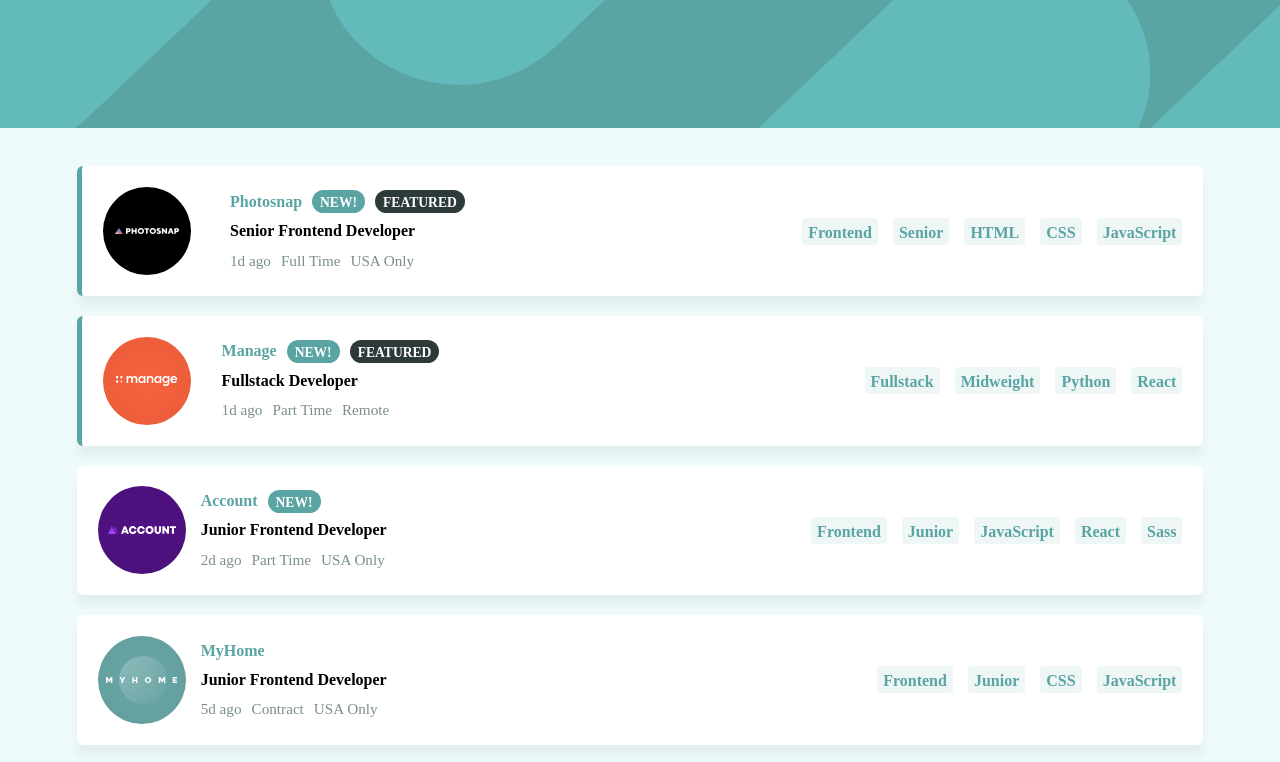
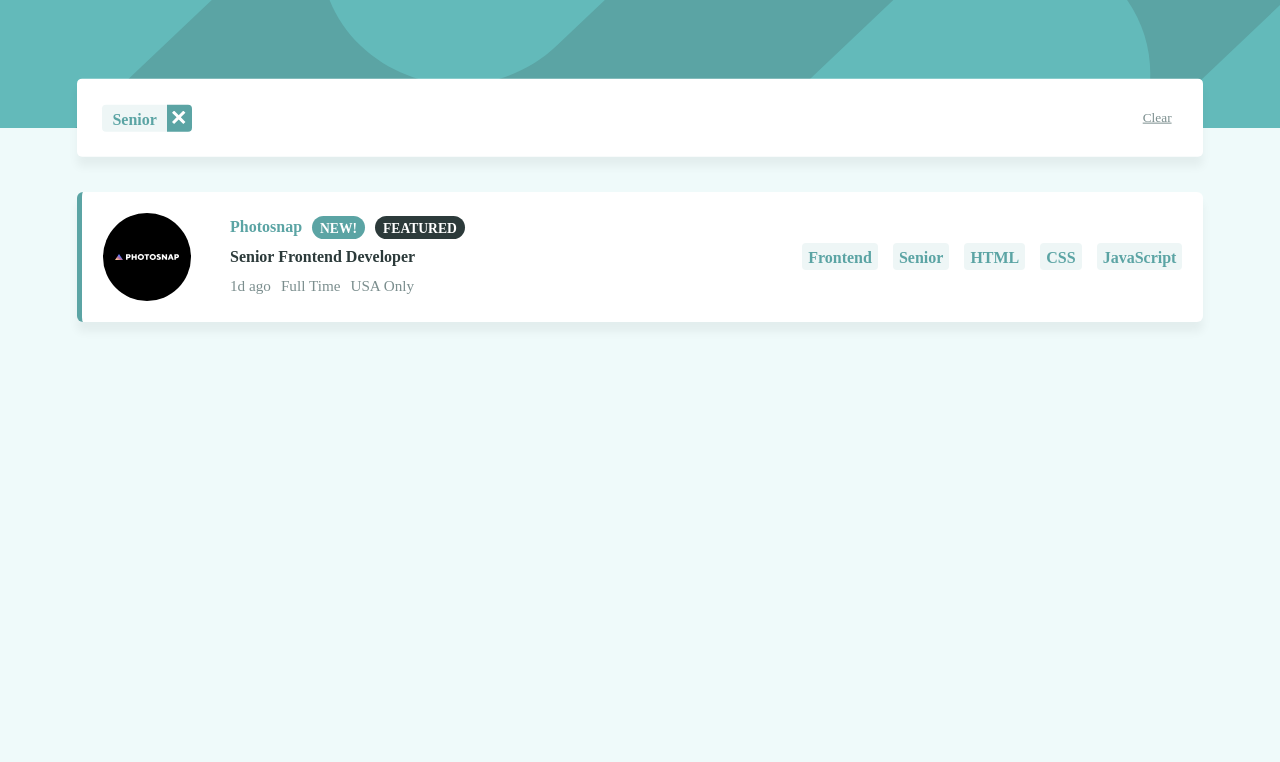
Before and after one commit to shikot0/static-job-listings-master, a plain HTML site: page index.html in a window 1280 px wide. Both pictures are taken after a click on the element "Senior". Shown: the top 762 px of the page. Drawn offline with Linux system fonts and the light colour scheme.

Commit message:
Second stage completed

```diff
--- a/index.html
+++ b/index.html
@@ -18,6 +18,13 @@
 <body>
   <main>
     <section id="wrapper">
+      <div id="search-query">
+        <div id="queries-wrapper">
+          <!-- <p class="query">HTML<button class="remove-query-button"><img src="images/icon-remove.svg" alt=""></button></p>
+          <p class="query">CSS<button class="remove-query-button"><img src="images/icon-remove.svg" alt=""></button></p> -->
+        </div>
+        <button id="clear-queries-button">Clear</button>
+      </div>
       <!-- <div class="job-listing">
         <div class="main-info">
           <img src="images/photosnap.svg" alt="">
--- a/script.js
+++ b/script.js
@@ -1,57 +1,60 @@
 const wrapper = document.getElementById('wrapper');
+const queriesWrapper = document.getElementById('queries-wrapper');
+const clearQueriesBtn = document.getElementById('clear-queries-button');
 
+let jobListings = [];
 fetch("data.json")
 .then(resp => {
     return resp.json()
 }).then(data => {
-    data.forEach(element => {
+    jobListings = data.map(listing => {
        const job = document.createElement('div');
        job.classList.add('job-listing');
        job.innerHTML = `<div class="main-info">
-                            <img src="${element.logo}" alt="">
+                            <img src="${listing.logo}" alt="">
                             <div class="company-and-job-status">
-                              <p class="company">${element.company}</p>
+                              <p class="company">${listing.company}</p>
                             </div>
-                            <p class="position">${element.position}</p>
+                            <p class="position">${listing.position}</p>
                             <div class="job-details">
-                              <p class="time-posted">${element.postedAt}</p>
-                              <p class="contract">${element.contract}</p>
-                              <p class="location">${element.location}</p>
+                              <p class="time-posted">${listing.postedAt}</p>
+                              <p class="contract">${listing.contract}</p>
+                              <p class="location">${listing.location}</p>
                             </div>
                         </div>
                         <div class="tags"></div>`;
 
-        if(element.role) {
+        if(listing.role) {
             const roleElement = document.createElement('p');
             roleElement.classList.add('tag');
-            roleElement.innerText = element.role;
+            roleElement.innerText = listing.role;
             job.lastElementChild.appendChild(roleElement)
         }
-        if(element.level) {
+        if(listing.level) {
             const levelElement = document.createElement('p');
             levelElement.classList.add('tag');
-            levelElement.innerText = element.level;
+            levelElement.innerText = listing.level;
             job.lastElementChild.appendChild(levelElement)
         }
-        element.languages.forEach(language => {
+        listing.languages.forEach(language => {
              const languageElement = document.createElement('p');
              languageElement.classList.add('tag');
              languageElement.innerText = language;
              job.lastElementChild.appendChild(languageElement);
         })
-        element.tools.forEach(tool => {
+        listing.tools.forEach(tool => {
              const toolElement = document.createElement('p');
              toolElement.classList.add('tag');
              toolElement.innerText = tool;
              job.lastElementChild.appendChild(toolElement);
         })
-        if(element.new) {
+        if(listing.new) {
             const newTag = document.createElement('p');
             newTag.classList.add('new-tag')
             newTag.innerText = 'new!';
             job.firstElementChild.children[1].append(newTag);
         }
-        if(element.featured) {
+        if(listing.featured) {
             const featuredTag = document.createElement('p');
             featuredTag.classList.add('featured-tag')
             featuredTag.innerText = 'featured';
@@ -59,19 +62,40 @@ fetch("data.json")
             job.firstElementChild.children[1].append(featuredTag);
         }
         wrapper.append(job);
+        return {keywords: [listing.role,listing.level,...listing.languages,...listing.tools], element: job}
     });
 });
 
+let value = [];
 function filter(e) {
-    console.log(e.target)
+    value.push(e.target.innerText);
+    console.log(value)
+    jobListings.forEach(jobListing => {
+        let isVisible = value.every(query => {
+            return jobListing.keywords.includes(query);
+        })
+        jobListing.element.classList.toggle('hidden-listing', !isVisible);
+    })
+    const query = document.createElement('p');
+    const removeQueryButton = document.createElement('button');
+    removeQueryButton.innerHTML = `<img src="images/icon-remove.svg" alt=""></img>`;
+    removeQueryButton.classList.add('remove-query-button');
+    query.classList.add('query');
+    query.innerText = e.target.innerText;
+    query.appendChild(removeQueryButton)
+    queriesWrapper.appendChild(query);
 }
-let tags;
-let jobListings;
 setTimeout(() => {
-    jobListings = document.querySelectorAll('job-listing');
     tags = document.querySelectorAll('.tag');
     tags.forEach(tag => {
         tag.addEventListener('click', filter);
     })
-    console.log(tags)
-},100)
+},300)
+
+clearQueriesBtn.addEventListener('click', () => {
+    jobListings.forEach(jobListing => {
+        jobListing.element.classList.remove('hidden-listing');
+    })
+    queriesWrapper.innerHTML = '';
+    value = [];
+})
--- a/style.css
+++ b/style.css
@@ -6,7 +6,6 @@
 main {
     min-height: 100vh;
     display: flex;
-    align-items: center;
     justify-content: center;
     background: url(images/bg-header-desktop.svg), hsl(180, 29%, 50%);
     background-repeat: no-repeat;
@@ -17,9 +16,71 @@ main {
     display: flex;
     flex-direction: column;
     gap: 20px;
+    min-height: 100%;
+    padding: 5% 6% 3%;
+    width: 100%;
+    position: relative;
+}
+#search-query {
+    position: absolute;
+    width: 88%;
+    background: white;
+    display: flex;
+    justify-content: space-between;
+    padding: 2%;
+    border-radius: 5px;
+    box-shadow: 0 10px 10px rgba(0, 0, 0, 0.05);
+    transform: translateY(-145%);
+}
+#queries-wrapper {
+    display: flex;
+    align-items: center;
+    gap: 50px;
+}
+.query {
+    background: hsl(180, 31%, 95%);
+    color:  hsl(180, 29%, 50%);
+    padding: 6px 10px 3px;
+    border-radius: 4px 0 0 4px;
+    font-weight: 700;
+    cursor: pointer;
+    transition: .2s;
+    position: relative;
+}
+.query:hover {
+    background: hsl(180, 29%, 50%);
+    color: hsl(180, 31%, 95%);
+}
+.remove-query-button {
+    position: absolute;
+    right: -25px;
+    top: 0;
     height: 100%;
-    padding: 3% 6%;
-    width: 100%;
+    width: 25px;
+    background: hsl(180, 29%, 50%);
+    border: none;
+    display: flex;
+    align-items: center;
+    justify-content: center;
+    border-radius: 0 4px 4px 0;
+    cursor: pointer;
+    transition: .2s;
+}
+.remove-query-button:hover {
+    background: hsl(180, 14%, 20%);
+}
+#clear-queries-button {
+    background: transparent;
+    border: none;
+    text-decoration: underline;
+    font-weight: 500;
+    color: hsl(180, 8%, 52%);
+    cursor: pointer;
+    transition: .2s;
+}
+#clear-queries-button:hover {
+    transform: scale(1.1);
+    color: hsl(180, 29%, 50%);
 }
 .job-listing {
     background: white;
@@ -89,6 +150,7 @@ main {
 }
 .position {
     font-weight: 700;
+    color: hsl(180, 14%, 20%);
 }
 .time-posted, .contract, .location {
     font-weight: 500;
```
